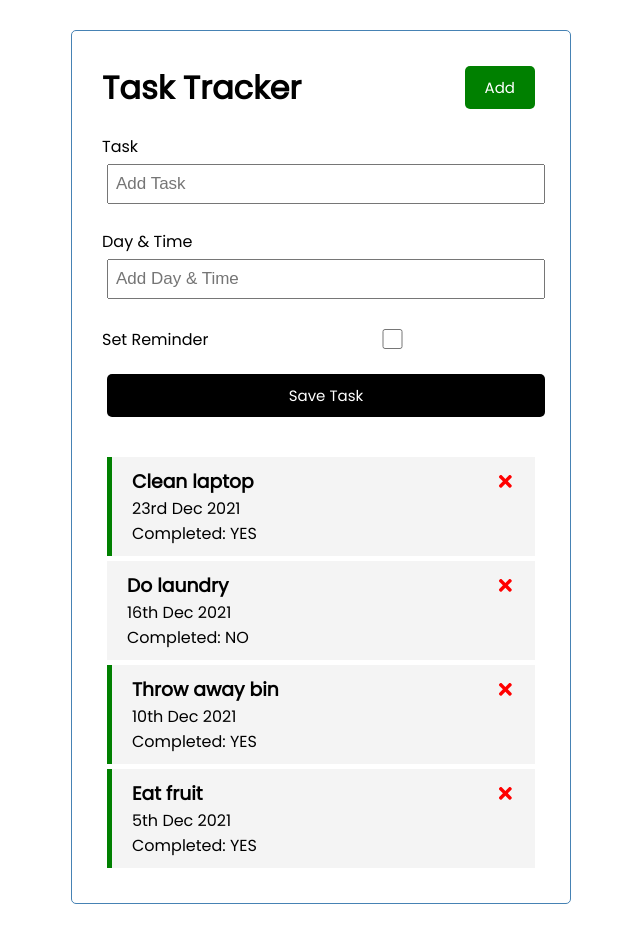
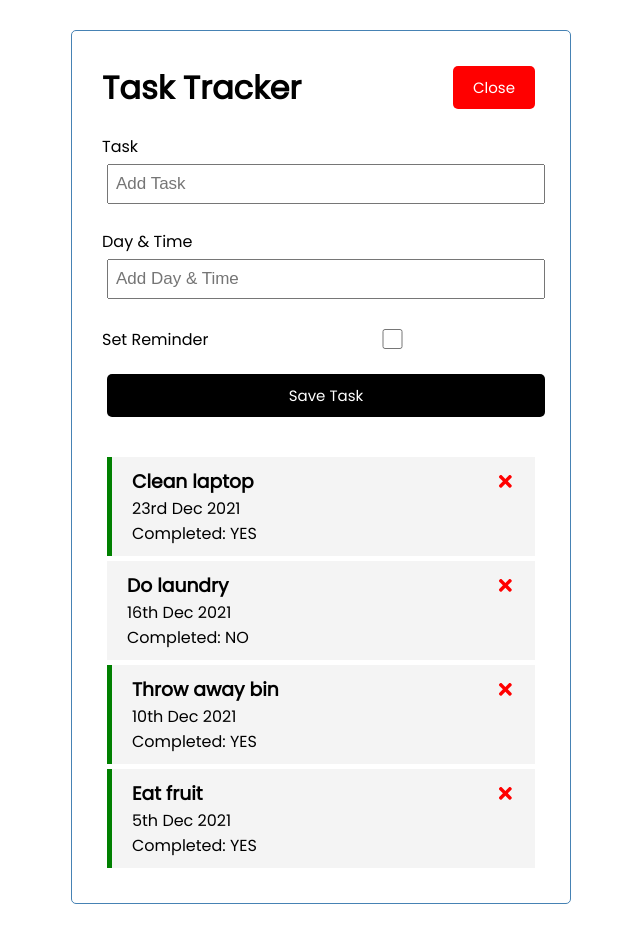
Before and after one commit to VioletViolaVi/React_Crash_Course, a React (Create React App) app in the folder react_task_tracker/: page / in a window 1280 px wide. Both pictures are taken after a click on the button "Add". Shown: the whole page, without its empty margins (319-959 px from the left). Built offline with nearby package versions, Linux system fonts and the light colour scheme.

Commit message:
Add ability to show and hide form.

```diff
--- a/react_task_tracker/src/App.js
+++ b/react_task_tracker/src/App.js
@@ -4,6 +4,7 @@ import Header from "./components/Header";
 import Tasks from "./components/Tasks";
 
 const App = () => {
+  const [showAddTask, setShowAddTask] = useState(false)
   const [chores, setChores] = useState(
     [
       {
@@ -32,6 +33,13 @@ const App = () => {
       }
     ]);
 
+    // ADDS TASK
+    const addTask = (singleChore) => {
+      const id = Math.floor(Math.random() * 1000) + 1
+      const newChore = {id, ...singleChore}
+      setChores([...chores, newChore])
+    }
+
     // DELETES TASK
     const deleteChore = id => {
       setChores(chores.filter(singleChore => singleChore.id !== id))
@@ -46,11 +54,14 @@ const App = () => {
 
   return (
     <div className="container">
-      <Header />
-      <AddTask />
+      <Header onAdd={() =>
+        setShowAddTask(!showAddTask)}
+        showAdd={showAddTask}
+      />
+      {showAddTask && <AddTask onAdd={addTask}/>}
         {
-          chores.length > 0 ?
-            (<Tasks chores={chores} onDelete={deleteChore} onToggle={toggleReminder} />)
+          chores.length > 0 ? (
+            <Tasks chores={chores} onDelete={deleteChore} onToggle={toggleReminder} />)
             : ("No chores to left to do.")
         }
     </div>
--- a/react_task_tracker/src/components/AddTask.js
+++ b/react_task_tracker/src/components/AddTask.js
@@ -1,11 +1,25 @@
 import { useState } from "react"
 
-const AddTask = () => {
+const AddTask = ({ onAdd }) => {
     const [text, setText] = useState("");
     const [day, setDay] = useState("");
     const [reminder, setReminder] = useState(false);
+
+    const onSubmit = (e) => {
+        e.preventDefault()
+        if(!text) {
+            alert("Please add a task")
+            return
+        }
+        onAdd({text, day, reminder})
+
+        setText("")
+        setDay("")
+        setReminder(false)
+    }
+
     return (
-        <form className="add-form">
+        <form className="add-form" onSubmit={onSubmit}>
             <div className="form-control">
                 <label>Task</label>
                 <input
@@ -30,6 +44,7 @@ const AddTask = () => {
                 <label>Set Reminder</label>
                 <input
                     type="checkbox"
+                    checked={reminder}
                     value={reminder}
                     onChange={(e) => setReminder(e.currentTarget.checked)}
                 />
--- a/react_task_tracker/src/components/Header.js
+++ b/react_task_tracker/src/components/Header.js
@@ -1,15 +1,15 @@
 import PropTypes from 'prop-types'
 import Button from './Button'
 
-const Header = ({ myTitle }) => {
-    const myClickFunc = () => {
-        console.log("Clicked");
-    }
-
+const Header = ({ myTitle, onAdd, showAdd }) => {
     return (
         <header className="header">
             <h1>{myTitle}</h1>
-            <Button myColour="green" myText="Add" myOnClick={myClickFunc} />
+            <Button
+                myColour={showAdd ? "red" : "green"}
+                myText={showAdd ? "Close" : "Add"}
+                myOnClick={onAdd}
+            />
         </header>
     )
 }
```
